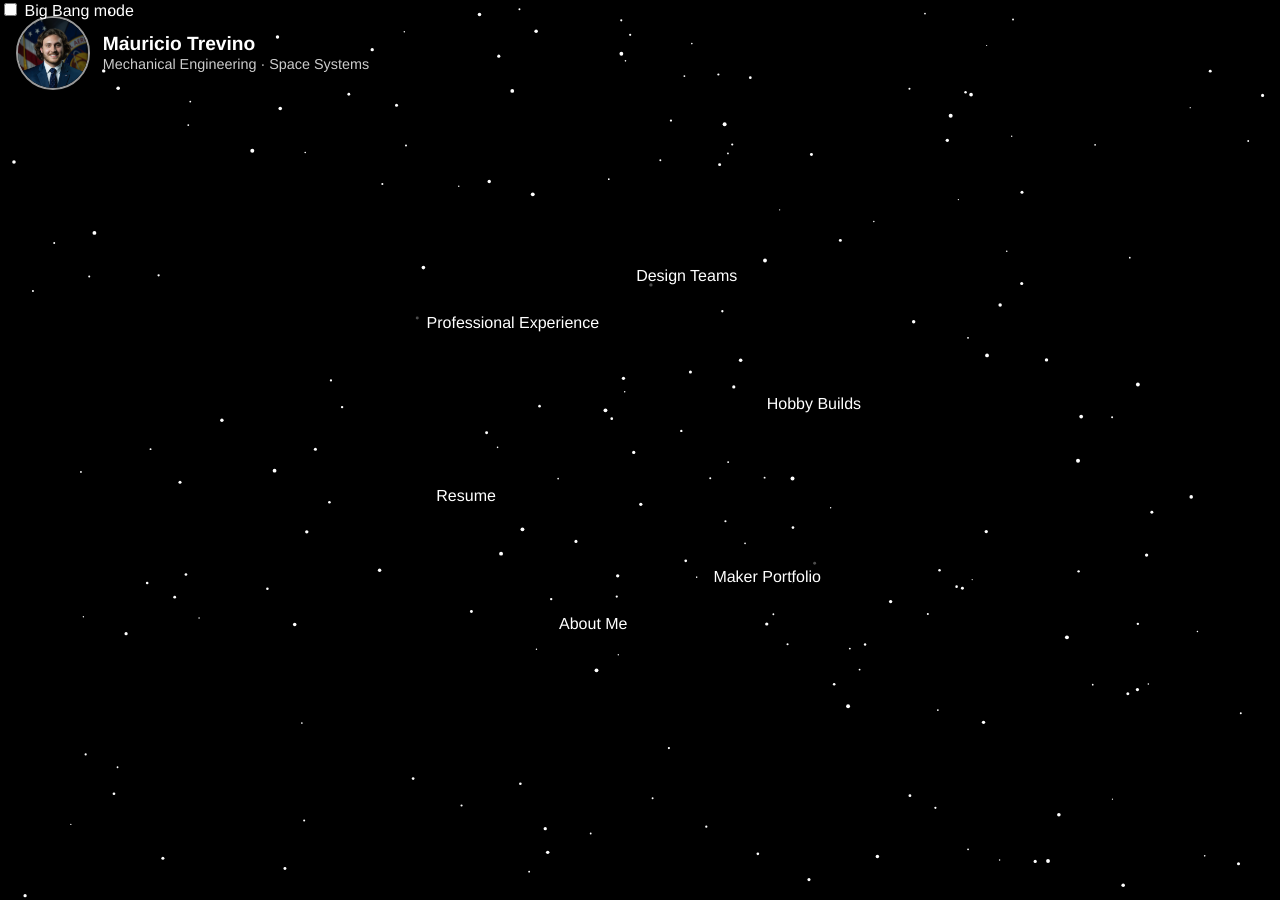
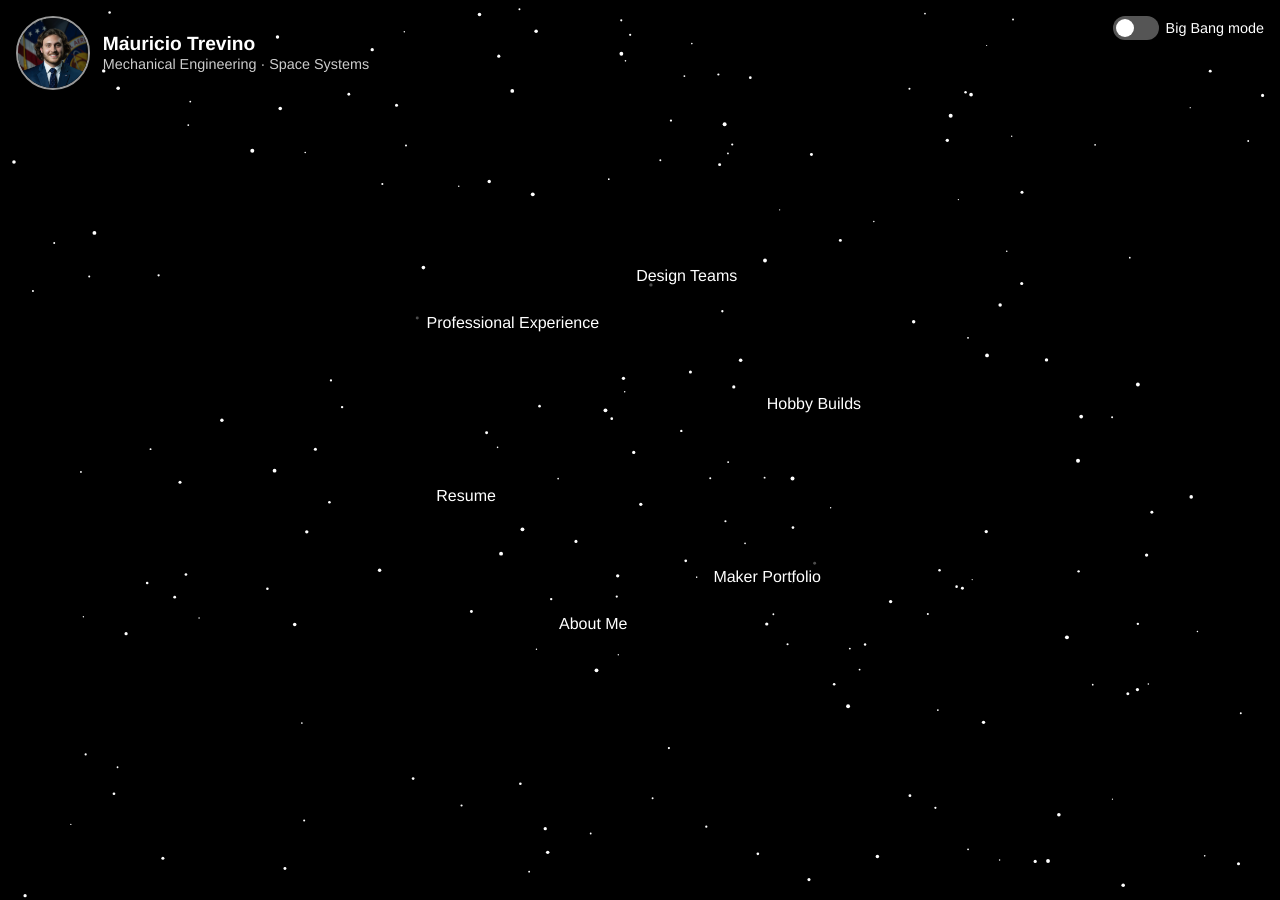
Before and after one commit to MAT-IV/MAT-IV.github.io, a Jekyll site: the page built from index.html, in a window 1280 px wide. Built offline with Jekyll 4.4.1, drawn with Linux system fonts in a browser that asks for light colours.

Commit message:
Update main.css
big bang switch

```diff
--- a/assets/css/main.css
+++ b/assets/css/main.css
@@ -94,3 +94,58 @@
     margin: 0.5rem;
   }
 }
+
+.bigbang-toggle {
+  position: fixed;
+  top: 1rem;
+  right: 1rem;
+  display: flex;
+  align-items: center;
+  gap: 0.4rem;
+  z-index: 4;
+  color: #fff;
+  font-size: 0.9rem;
+}
+
+/* Simple toggle switch */
+.switch {
+  position: relative;
+  display: inline-block;
+  width: 46px;
+  height: 24px;
+}
+
+.switch input {
+  opacity: 0;
+  width: 0;
+  height: 0;
+}
+
+.slider {
+  position: absolute;
+  cursor: pointer;
+  inset: 0;
+  background-color: #555;
+  transition: 0.3s;
+  border-radius: 24px;
+}
+
+.slider:before {
+  position: absolute;
+  content: "";
+  height: 18px;
+  width: 18px;
+  left: 3px;
+  bottom: 3px;
+  background-color: #fff;
+  transition: 0.3s;
+  border-radius: 50%;
+}
+
+.switch input:checked + .slider {
+  background-color: #18a0fb;
+}
+
+.switch input:checked + .slider:before {
+  transform: translateX(22px);
+}
```
